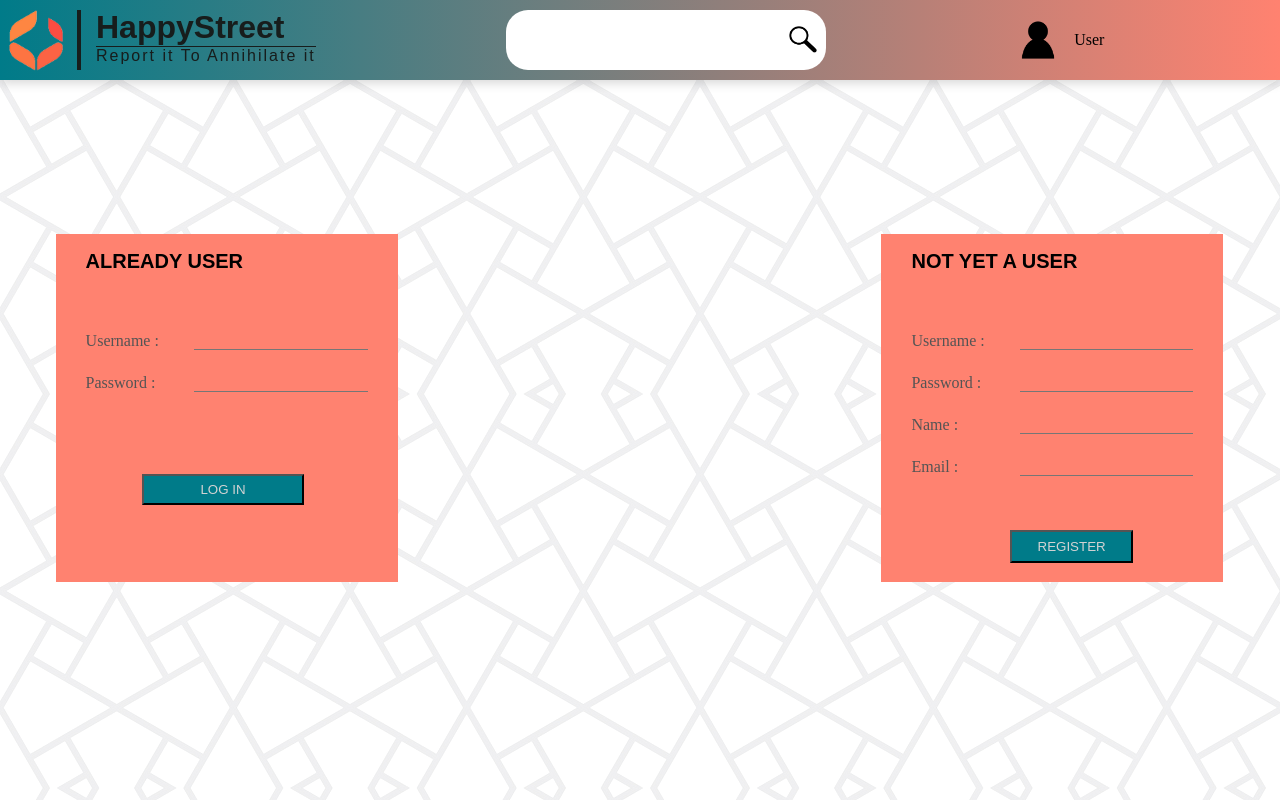
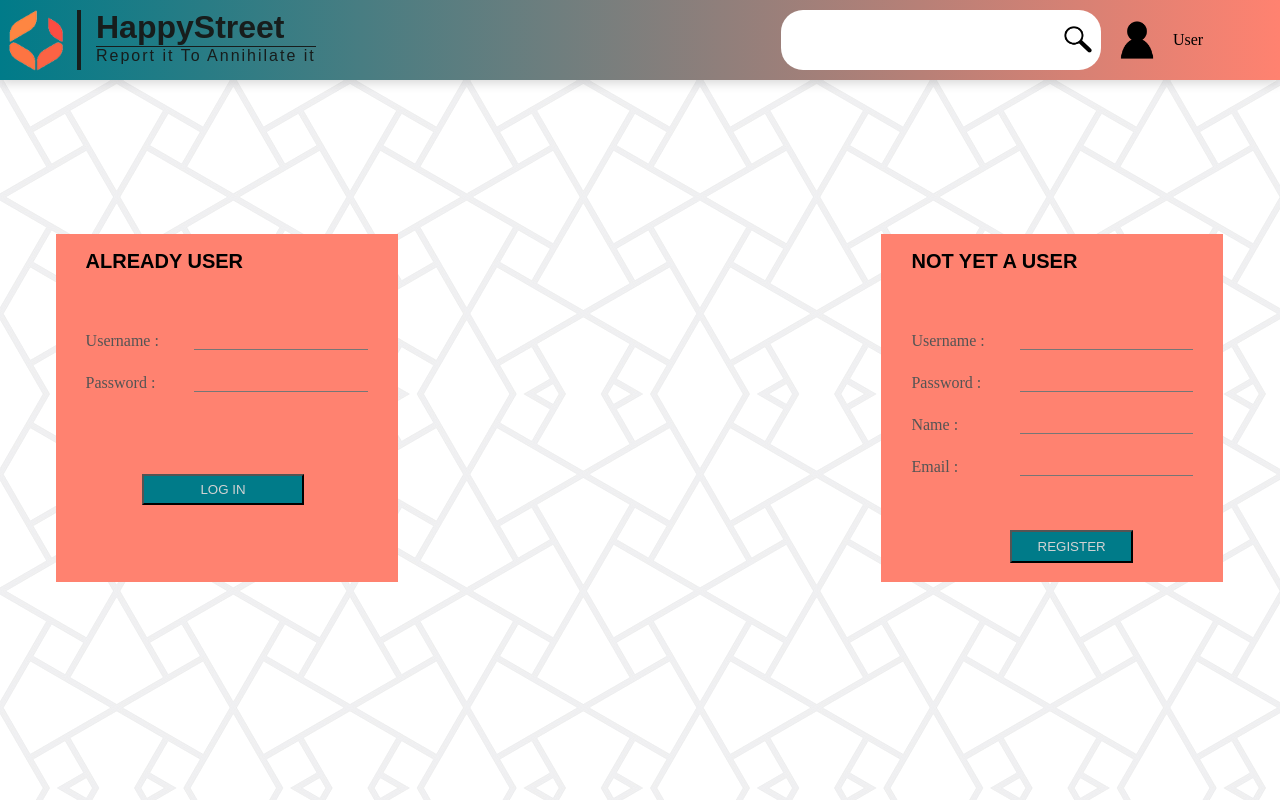
Before and after one commit to kv-ohwtfyb/APP-LINFO1212, a plain HTML site: page web/templates/login.html in a window 1280 px wide. Drawn offline with Linux system fonts and the light colour scheme.

Commit message:
Redid the search bar in order to keep the search button at fix position

```diff
--- a/web/static/css/report.css
+++ b/web/static/css/report.css
@@ -69,11 +69,12 @@ containerSearch{
     height: 60px;
     background: #FFFFFF;
     border-radius: 22px;
-    margin: 0 auto;
+    margin: auto 0 auto auto;
     padding: 0;
     align-items: center;
+    float: right;
 
-    /*Effects*/
+/*Effects*/
     transition: width 0.4s ease-in-out;
 }
 
@@ -84,7 +85,6 @@ containerSearch:hover{
 containersearch:focus{
     width: 50%;
 }
-
 .search form{
     background-color: transparent;
     height: 100%;
@@ -133,7 +133,7 @@ containersearch:focus{
 }
 
 #userName{
-    margin-right: auto;
+    margin: auto 6% auto 0;
 }
 
 form{
```
